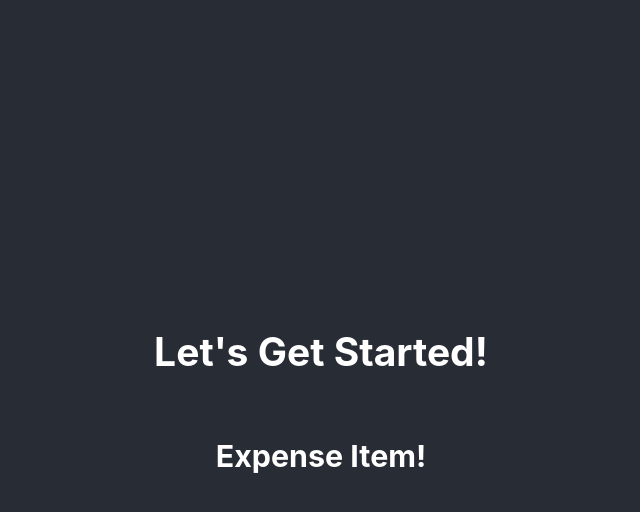
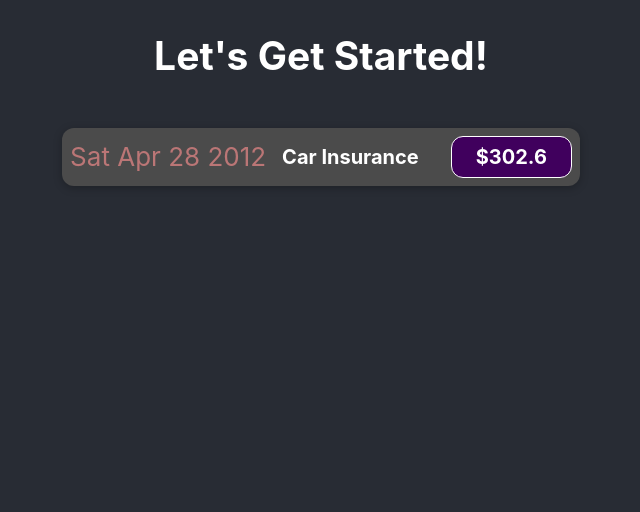
Before and after one commit to mcampaz/react_complete_guide, a React (Create React App) app in the folder react-complete-guide/: page / in a window 1280 px wide. Shown: the top 512 px of the page, without its empty margins (319-959 px from the left). Built offline with nearby package versions, Linux system fonts and the light colour scheme.

Commit message:
[Add] Basic components

```diff
--- a/react-complete-guide/src/App.css
+++ b/react-complete-guide/src/App.css
@@ -2,16 +2,8 @@
   text-align: center;
 }
 
-.App-logo {
-  height: 40vmin;
-  pointer-events: none;
-}
 
-@media (prefers-reduced-motion: no-preference) {
-  .App-logo {
-    animation: App-logo-spin infinite 20s linear;
-  }
-}
+
 
 .App-header {
   background-color: #282c34;
@@ -19,20 +11,7 @@
   display: flex;
   flex-direction: column;
   align-items: center;
-  justify-content: center;
+  /* justify-content: center; */
   font-size: calc(10px + 2vmin);
   color: white;
 }
-
-.App-link {
-  color: #61dafb;
-}
-
-@keyframes App-logo-spin {
-  from {
-    transform: rotate(0deg);
-  }
-  to {
-    transform: rotate(360deg);
-  }
-}
--- /dev/null
+++ b/react-complete-guide/src/components/ExpenseItem.css
@@ -0,0 +1,57 @@
+.expense-item {
+    display: flex;
+    justify-content: space-between;
+    align-items: center;
+    box-shadow: 0 2px 8px rgba(0, 0, 0, 0.25);
+    padding: 0.5rem;
+    margin: 1rem 0;
+    border-radius: 12px;
+    background-color: #4b4b4b;
+    color: #bb7676;
+  }
+
+  .expense-item__description {
+    display: flex;
+    flex-direction: column;
+    gap: 1rem;
+    align-items: flex-end;
+    flex-flow: column-reverse;
+    justify-content: flex-start;
+    flex: 1;
+  }
+
+  .expense-item h2 {
+
+    font-size: 1rem;
+    flex: 1;
+    margin: 0 1rem;
+    color: white;
+  }
+
+  .expense-item__price {
+    font-size: 1rem;
+    font-weight: bold;
+    color: white;
+    background-color: #40005d;
+    border: 1px solid white;
+    padding: 0.5rem;
+    border-radius: 12px;
+  }
+
+  @media (min-width: 580px) {
+    .expense-item__description {
+      flex-direction: row;
+      align-items: center;
+      justify-content: flex-start;
+      flex: 1;
+    }
+
+    .expense-item__description h2 {
+      font-size: 1.25rem;
+    }
+
+    .expense-item__price {
+      font-size: 1.25rem;
+      padding: 0.5rem 1.5rem;
+    }
+  }
--- a/react-complete-guide/src/components/ExpenseItem.js
+++ b/react-complete-guide/src/components/ExpenseItem.js
@@ -1,7 +1,19 @@
+import './ExpenseItem.css';
+
 function ExpenseItem(){
+    const expenseDate = new Date(2012, 3, 28);
+    const expenseTitle = 'Car Insurance';
+    const expenseAmount = 302.60;
+
     return (
-    <div>
-        <h3>Expense Item!</h3>
+    <div className="expense-item">
+
+        <div>{expenseDate.toDateString()}</div>
+        <div className="expense-item__description">
+            <h2>{expenseTitle}</h2>
+            <div className="expense-item__price">{'$'+ expenseAmount}</div>
+        </div>
+
     </div>);
 }
 
```
